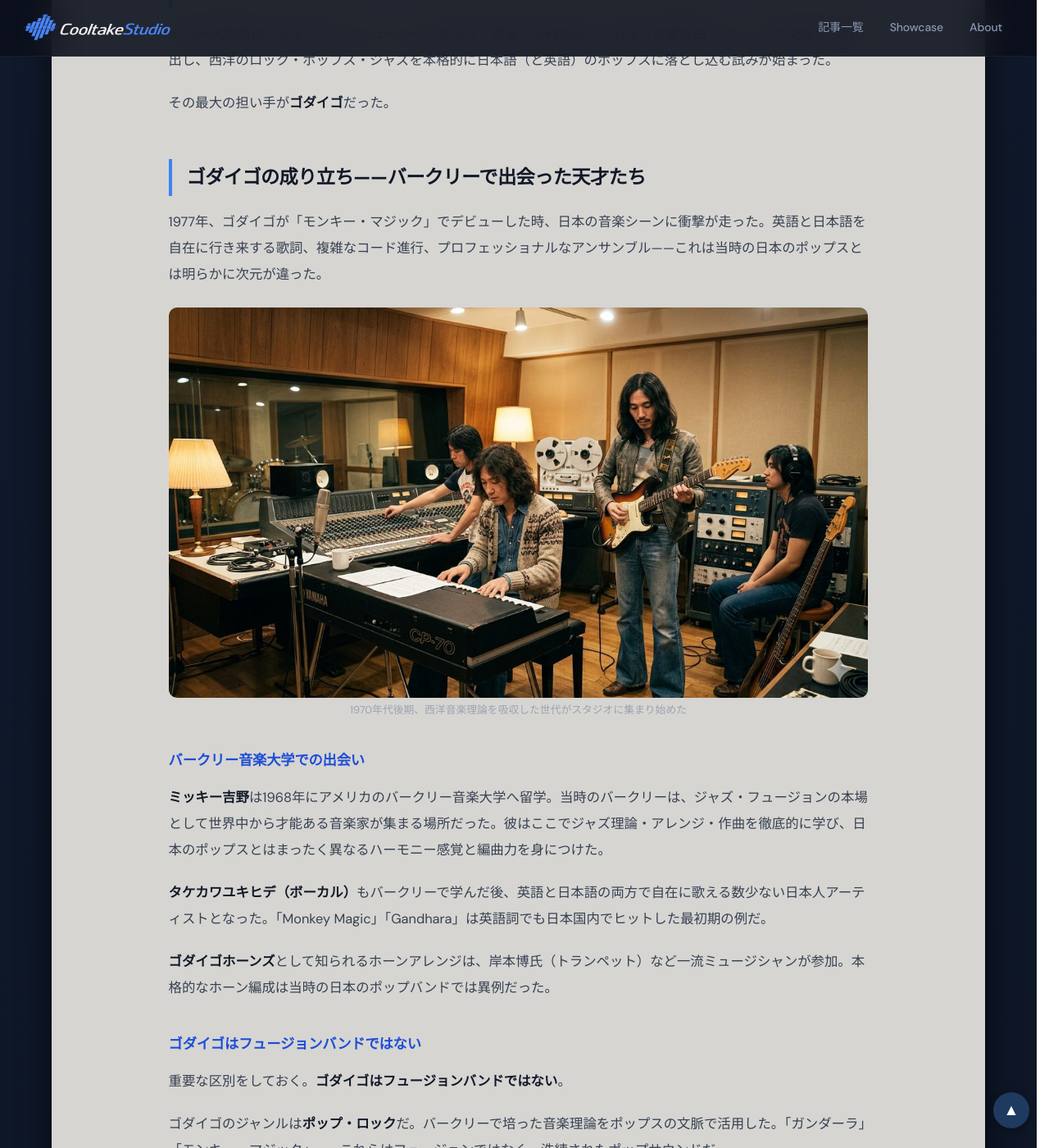
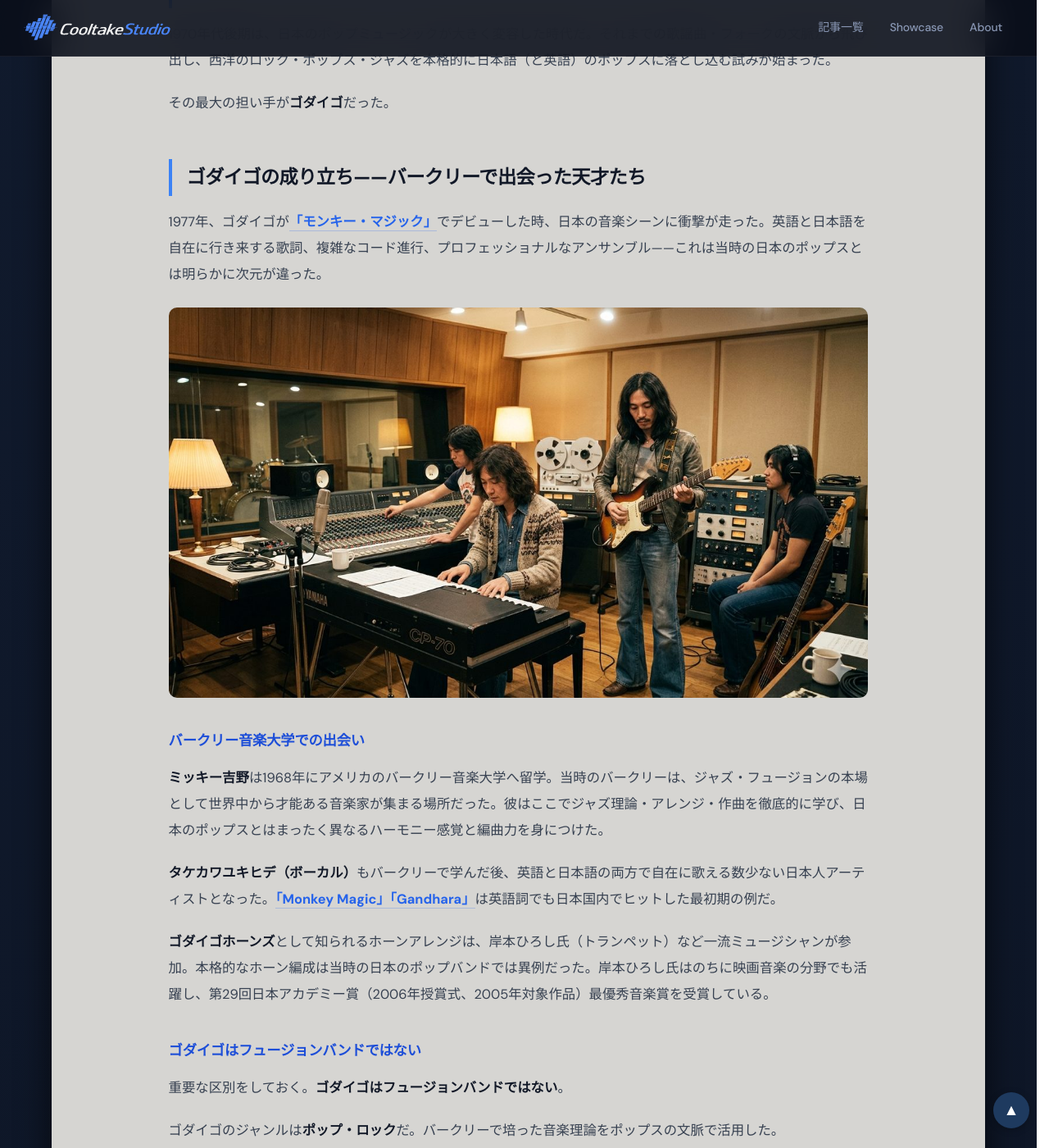
Before and after one commit to cooltake/cooltake.github.io, a Jekyll site: the page built from _posts/2026-05-30-japan-music-04-foreign-influence.md, in a window 1280 px wide and 1400 px high, scrolled down 428 px. Shown: the whole window at 82% size. Built offline with Jekyll 4.4.1, drawn with Linux system fonts in a browser that asks for light colours; some web fonts are replaced; some of the changed text lies outside the part shown.

Commit message:
deploy: sync from staging (_posts/2026-05-30-japan-music-04-foreign-influence.md)

```diff
--- a/_posts/2026-05-30-japan-music-04-foreign-influence.md
+++ b/_posts/2026-05-30-japan-music-04-foreign-influence.md
@@ -16,26 +16,26 @@
 
 ## ゴダイゴの成り立ち——バークリーで出会った天才たち
 
-1977年、ゴダイゴが「モンキー・マジック」でデビューした時、日本の音楽シーンに衝撃が走った。英語と日本語を自在に行き来する歌詞、複雑なコード進行、プロフェッショナルなアンサンブル——これは当時の日本のポップスとは明らかに次元が違った。
+1977年、ゴダイゴが<a href="https://music.youtube.com/search?q=%E3%82%B4%E3%83%80%E3%82%A4%E3%82%B4%20Monkey%20Magic%20%E3%83%A2%E3%83%B3%E3%82%AD%E3%83%BC%E3%83%9E%E3%82%B8%E3%83%83%E3%82%AF" target="_blank" rel="nofollow noopener" style="color:#1e3a5f;text-decoration:none;font-weight:600;">「モンキー・マジック」</a>でデビューした時、日本の音楽シーンに衝撃が走った。英語と日本語を自在に行き来する歌詞、複雑なコード進行、プロフェッショナルなアンサンブル——これは当時の日本のポップスとは明らかに次元が違った。
 
 <figure style="margin:1.5rem 0;">
 <img src="/assets/images/japan-music-04-img1.jpg" alt="1970年代後期の日本のロックバンド、スタジオ録音シーン" style="width:100%;border-radius:10px;height:auto;" loading="lazy">
-<figcaption style='font-size:.8rem;color:#9ca3af;text-align:center;margin-top:.3rem;'>1970年代後期、西洋音楽理論を吸収した世代がスタジオに集まり始めた</figcaption>
+
 </figure>
 
 ### バークリー音楽大学での出会い
 
 **ミッキー吉野**は1968年にアメリカのバークリー音楽大学へ留学。当時のバークリーは、ジャズ・フュージョンの本場として世界中から才能ある音楽家が集まる場所だった。彼はここでジャズ理論・アレンジ・作曲を徹底的に学び、日本のポップスとはまったく異なるハーモニー感覚と編曲力を身につけた。
 
-**タケカワユキヒデ（ボーカル）**もバークリーで学んだ後、英語と日本語の両方で自在に歌える数少ない日本人アーティストとなった。「Monkey Magic」「Gandhara」は英語詞でも日本国内でヒットした最初期の例だ。
+**タケカワユキヒデ（ボーカル）**もバークリーで学んだ後、英語と日本語の両方で自在に歌える数少ない日本人アーティストとなった。<a href="https://music.youtube.com/search?q=%E3%82%B4%E3%83%80%E3%82%A4%E3%82%B4%20Monkey%20Magic" target="_blank" rel="nofollow noopener" style="color:#1e3a5f;text-decoration:none;font-weight:600;">「Monkey Magic」</a><a href="https://music.youtube.com/search?q=%E3%82%B4%E3%83%80%E3%82%A4%E3%82%B4%20Gandhara%20%E3%82%AC%E3%83%B3%E3%83%80%E3%83%BC%E3%83%A9" target="_blank" rel="nofollow noopener" style="color:#1e3a5f;text-decoration:none;font-weight:600;">「Gandhara」</a>は英語詞でも日本国内でヒットした最初期の例だ。
 
-**ゴダイゴホーンズ**として知られるホーンアレンジは、岸本博氏（トランペット）など一流ミュージシャンが参加。本格的なホーン編成は当時の日本のポップバンドでは異例だった。
+**ゴダイゴホーンズ**として知られるホーンアレンジは、岸本ひろし氏（トランペット）など一流ミュージシャンが参加。本格的なホーン編成は当時の日本のポップバンドでは異例だった。岸本ひろし氏はのちに映画音楽の分野でも活躍し、第29回日本アカデミー賞（2006年授賞式、2005年対象作品）最優秀音楽賞を受賞している。
 
 ### ゴダイゴはフュージョンバンドではない
 
 重要な区別をしておく。**ゴダイゴはフュージョンバンドではない**。
 
-ゴダイゴのジャンルは**ポップ・ロック**だ。バークリーで培った音楽理論をポップスの文脈で活用した。「ガンダーラ」「モンキー・マジック」——これらはフュージョンではなく、洗練されたポップサウンドだ。
+ゴダイゴのジャンルは**ポップ・ロック**だ。バークリーで培った音楽理論をポップスの文脈で活用した。<a href="https://music.youtube.com/search?q=%E3%82%B4%E3%83%80%E3%82%A4%E3%82%B4%20Gandhara%20%E3%82%AC%E3%83%B3%E3%83%80%E3%83%BC%E3%83%A9" target="_blank" rel="nofollow noopener" style="color:#1e3a5f;text-decoration:none;font-weight:600;">「ガンダーラ」</a>「モンキー・マジック」——これらはフュージョンではなく、洗練されたポップサウンドだ。
 
 フュージョン（ジャズ×ロック）の担い手であるカシオペア・T-SQUAREは**1980年代後半**が全盛期であり、ゴダイゴとは時代的にも音楽的にも異なる（→ [#09 フュージョン カシオペア・T-SQUARE](/2026/05/30/japan-music-09-fusion-jazz/)）。
 
@@ -46,29 +46,21 @@
 
 <figure style="margin:1.5rem 0;">
 <img src="/assets/images/japan-music-04-img2.jpg" alt="英語と日本語が混在した1970年代の楽譜やレコードジャケット" style="width:100%;border-radius:10px;height:auto;" loading="lazy">
-<figcaption style='font-size:.8rem;color:#9ca3af;text-align:center;margin-top:.3rem;'>英語×日本語の歌詞スタイルは後のJ-POPに受け継がれた</figcaption>
+
 </figure>
 
 | アーティスト | 手法 | 代表曲 |
 |---|---|---|
 | ゴダイゴ | 英語詞・日本語詞の両バージョン | Monkey Magic / ガンダーラ |
-| オフコース | 英語フレーズを日本語詞に自然に組み込む | さよなら |
-| 松任谷由実（ユーミン） | 英語的フレージングを日本語で表現 | ルージュの伝言 |
+| オフコース | 英語フレーズを日本語詞に自然に組み込む | <a href="https://music.youtube.com/search?q=%E3%82%AA%E3%83%95%E3%82%B3%E3%83%BC%E3%82%B9%20%E3%81%95%E3%82%88%E3%81%AA%E3%82%89" target="_blank" rel="nofollow noopener" style="color:#1e3a5f;text-decoration:none;font-weight:600;">さよなら</a> |
+| 松任谷由実（ユーミン） | 英語的フレージングを日本語で表現 | <a href="https://music.youtube.com/search?q=%E6%9D%BE%E4%BB%BB%E8%B0%B7%E7%94%B1%E5%AE%9F%20%E3%83%AB%E3%83%BC%E3%82%B8%E3%83%A5%E3%81%AE%E4%BC%9D%E8%A8%80" target="_blank" rel="nofollow noopener" style="color:#1e3a5f;text-decoration:none;font-weight:600;">ルージュの伝言</a> |
 
 この「英語×日本語」の文法は、後の小室哲哉・TRF・SPEED、さらには2000年代のEXILE・三代目J Soul Brothersに至るまで継承されている。
 
 
 ## 西洋音楽理論が変えたアレンジの水準
 
-<div style="background:rgba(255,255,255,0.10);border-radius:12px;padding:1.5rem;margin:1.5rem 0;border:1px solid rgba(56,189,248,.3);">
-<h3 style="color:#bae6fd;margin-top:0;">🎼 バークリー世代が日本に持ち込んだもの</h3>
-<ul style="color:#374151;">
-<li><strong>拡張コード</strong>：7th・9th・maj7など、歌謡曲になかった響きを導入</li>
-<li><strong>対位法的アレンジ</strong>：各楽器が独立したラインを持つ立体的なサウンド</li>
-<li><strong>プロフェッショナルなホーンアレンジ</strong>：ビッグバンドのノウハウをポップスに転用</li>
-<li><strong>英語的リズム感</strong>：シンコペーションやアフタービートの自然な使用</li>
-</ul>
-</div>
+<div style="background:rgba(255,255,255,0.10);border-radius:12px;padding:1.5rem;margin:1.5rem 0;border:1px solid rgba(56,189,248,.3);"><h3 style="color:#bae6fd;margin-top:0;">🎼 バークリー世代が日本に持ち込んだもの</h3><ul style="color:#374151;"><li><strong>拡張コード</strong>：7th・9th・maj7など、歌謡曲になかった響きを導入</li><li><strong>対位法的アレンジ</strong>：各楽器が独立したラインを持つ立体的なサウンド</li><li><strong>プロフェッショナルなホーンアレンジ</strong>：ビッグバンドのノウハウをポップスに転用</li><li><strong>英語的リズム感</strong>：シンコペーションやアフタービートの自然な使用</li></ul></div>
 
 これらは1970年代当時の日本の歌謡曲制作者にとって革新的な技術だった。大村雅朗、松任谷正隆らアレンジャーたちはゴダイゴのサウンドに刺激を受け、自らのアレンジに積極的に取り入れていった。
 
@@ -86,7 +78,7 @@
 
 <figure style="margin:1.5rem 0;">
 <img src="/assets/images/japan-music-04-img3.jpg" alt="1970年代日本のレコードスタジオ、アナログ卓とテープレコーダー" style="width:100%;border-radius:10px;height:auto;" loading="lazy">
-<figcaption style='font-size:.8rem;color:#9ca3af;text-align:center;margin-top:.3rem;'>アナログスタジオに西洋の音楽技術が持ち込まれ、日本独自のサウンドが形成されていった</figcaption>
+
 </figure>
 
 
@@ -99,11 +91,8 @@
 - 高い演奏技術のバンド像 → **フュージョンブームの土台**（→ [#09](/2026/05/30/japan-music-09-fusion-jazz/)）
 
 
-## CDを探す
+## ゴダイゴのアルバムを聴く——バークリー理論が日本のポップスを変えた名盤
 
 
 
-<div style="display:flex;justify-content:space-between;flex-wrap:wrap;gap:.8rem;margin:2rem 0;">
-<a href="/2026/05/30/japan-music-03-idol-candies-era/" style="display:inline-block;padding:.5rem 1rem;background:#e8edf2;border:1px solid #c8c5c0;border-radius:8px;color:#1e3a5f;text-decoration:none;font-size:.9rem;">← #03 キャンディーズ・ピンクレディー</a>
-<a href="/2026/05/30/japan-music-05-ymo-techno/" style="display:inline-block;padding:.5rem 1rem;background:#e8edf2;border:1px solid #c8c5c0;border-radius:8px;color:#1e3a5f;text-decoration:none;font-size:.9rem;">#05 YMO・テクノポップ →</a>
-</div>
+<div style="display:flex;justify-content:space-between;flex-wrap:wrap;gap:.8rem;margin:2rem 0;"><a href="/2026/05/30/japan-music-03-idol-candies-era/" style="display:inline-block;padding:.5rem 1rem;background:#e8edf2;border:1px solid #c8c5c0;border-radius:8px;color:#1e3a5f;text-decoration:none;font-size:.9rem;">← #03 キャンディーズ・ピンクレディー</a><a href="/2026/05/30/japan-music-05-ymo-techno/" style="display:inline-block;padding:.5rem 1rem;background:#e8edf2;border:1px solid #c8c5c0;border-radius:8px;color:#1e3a5f;text-decoration:none;font-size:.9rem;">#05 YMO・テクノポップ →</a></div>
```
